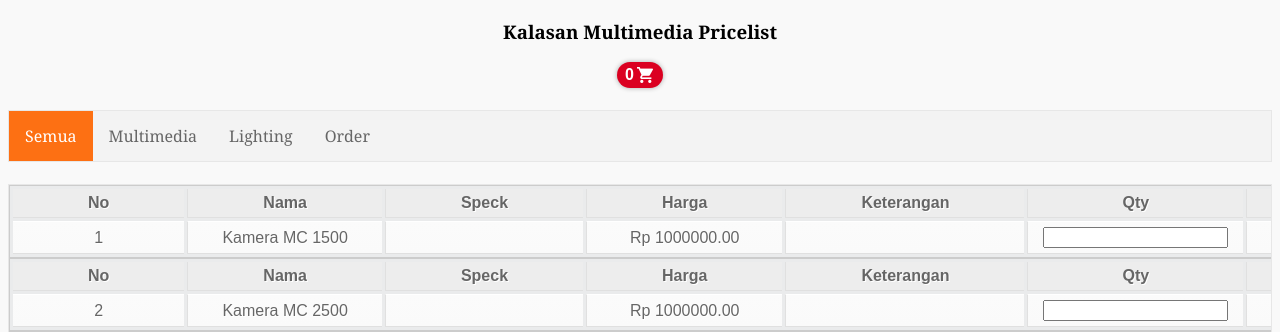
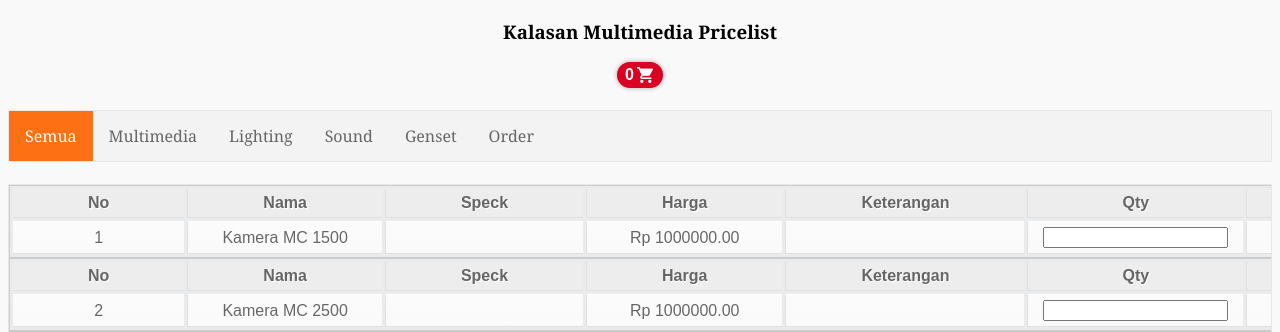
Before and after one commit to luthafiyyan/Kalasan, a PHP site: page / in a window 1280 px wide. Shown: the top 332 px of the page. Run offline with PHP 8.4, Linux system fonts and the light colour scheme; data comes from the database, SQL or seed files in the repository; a stand-in replaces the project's code that opens the database connection.

Commit message:
Update index.php

```diff
--- a/pricelist/index.php
+++ b/pricelist/index.php
@@ -9,9 +9,6 @@ include("../phplogin/koneksi.php"); //include config file
 <title>Kalasan Multimedia Pricelist</title>
 <link href="style/style.css" rel="stylesheet" type="text/css">
 <script type="text/javascript" src="js/jquery-1.11.2.min.js"></script>
-
-
-
 <script>
 $(document).ready(function(){
 		$(".form-item").submit(function(e){
@@ -35,21 +32,21 @@ $(document).ready(function(){
 			e.preventDefault();
 		});
 
-	//Show Items in Cart
+	//Menampilkan Data Keranjang
 	$( ".cart-box").click(function(e) { //when user clicks on cart box
 		e.preventDefault();
-		$(".shopping-cart-box").fadeIn(); //display cart box
+		$(".shopping-cart-box").fadeIn(); //menampilkan cart box
 		$("#shopping-cart-results").html('<img src="images/ajax-loader.gif">'); //show loading image
 		$("#shopping-cart-results" ).load( "cart_process.php", {"load_cart":"1"}); //Make ajax request using jQuery Load() & update results
 	});
 
-	//Close Cart
+	//Tutup Keranjang
 	$( ".close-shopping-cart-box").click(function(e){ //user click on cart box close link
 		e.preventDefault();
 		$(".shopping-cart-box").fadeOut(); //close cart-box
 	});
 
-	//Remove items from cart
+	//Hapus Item dari keranjang
 	$("#shopping-cart-results").on('click', 'a.remove-item', function(e) {
 		e.preventDefault();
 		var pcode = $(this).attr("data-code"); //get product code
@@ -162,6 +159,8 @@ if(isset($_SESSION["products"])){
   <li><a class="active" href="index.php">Semua</a></li>
   <li><a class="kategori" href="multimedia.php">Multimedia</a></li>
   <li><a class="kategori" href="lighting.php">Lighting</a></li>
+  <li><a class="kategori" href="sound.php">Sound</a></li>
+  <li><a class="kategori" href="genset.php">Genset</a></li>
   <li><a class="kategori" href="view_cart.php">Order</a></li>
 </ul>
 <br>
@@ -202,8 +201,6 @@ $products_list .= <<<EOT
         <td><button type="submit">Tambah</button></td>
     </tr>
 
-
-
     <input name="id" type="hidden" value="{$row["id"]}">
 
 
@@ -217,7 +214,5 @@ $products_list .= '</ul></div>';
 echo $products_list;
 ?>
 
-
-
 </body>
 </html>
```
